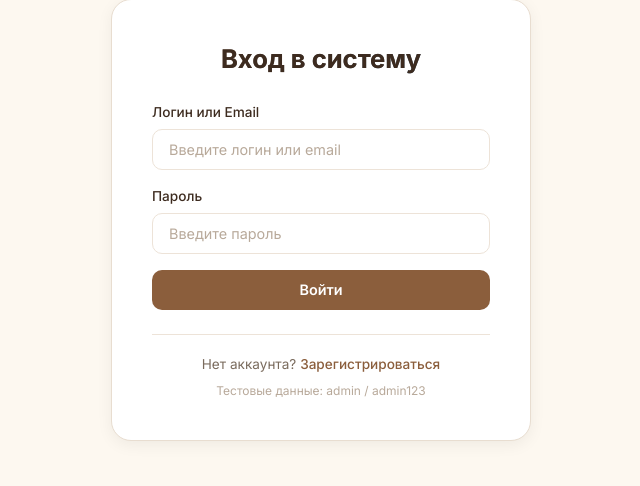
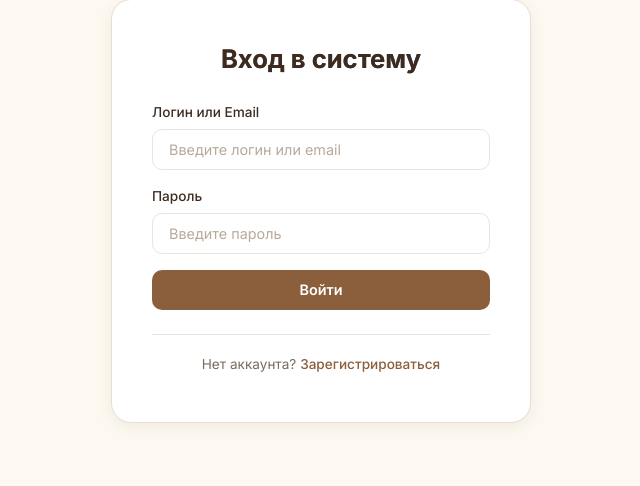
Before and after one commit to Ekaterina4567/survey-system, a Flask app: page /login_page in a window 1280 px wide. Shown: the part 106-592 px from the top of the page, without its empty margins (319-959 px from the left). Run offline with Flask 3, Linux system fonts and the light colour scheme; some libraries are stand-ins or nearby versions.

Commit message:
Update login.html

```diff
--- a/templates/login.html
+++ b/templates/login.html
@@ -325,7 +325,7 @@
 
         <div class="auth-footer">
             <div>Нет аккаунта? <a href="/register_page">Зарегистрироваться</a></div>
-            <div class="admin-hint">Тестовые данные: admin / admin123</div>
+            <div class="admin-hint"></div>
         </div>
     </div>
 
```
